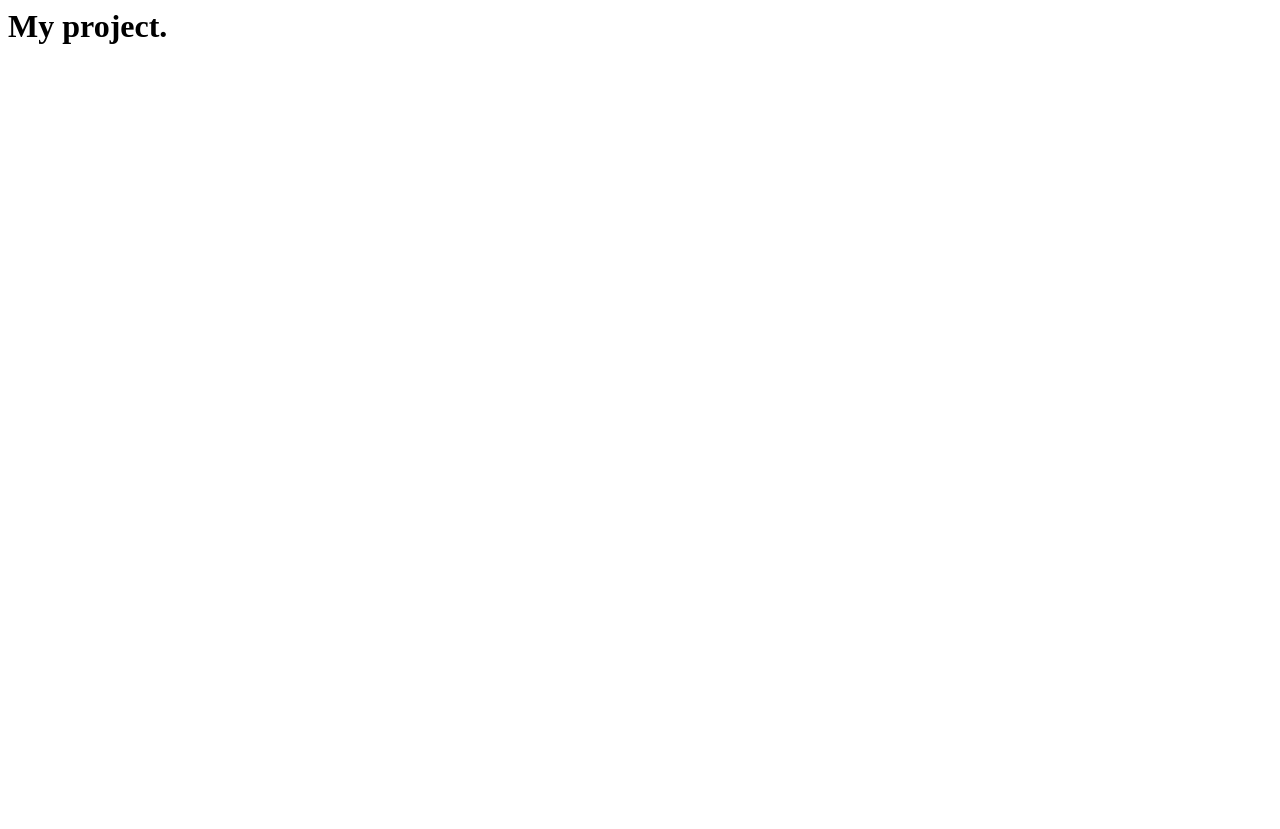
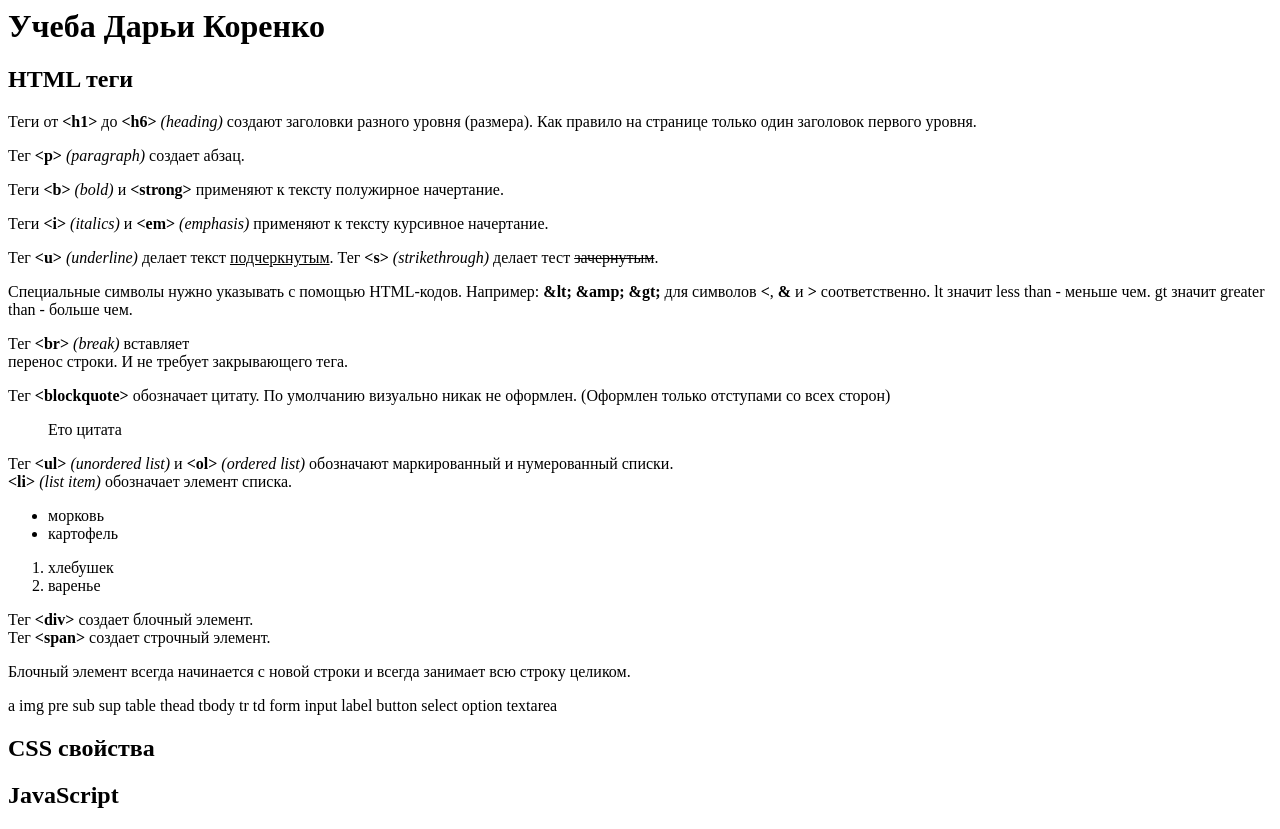
Before and after one commit to daryakorenko/javascript-lessons, a plain HTML site: page index.html in a window 1280 px wide. Before the commit the page ends 800 px from the top, so only its background shows below. Drawn offline with Linux system fonts and the light colour scheme.

Commit message:
Писала про теги

```diff
--- a/index.html
+++ b/index.html
@@ -6,6 +6,61 @@
     <script src="script.js" defer></script>
   </head>
   <body>
-    <h1 id="title">My project.</h1>
+    <h1 id="title">Учеба Дарьи Коренко</h1>
+    <h2>НTML теги</h2>
+    <p>
+      Теги от <b>&lt;h1&gt;</b> до <b>&lt;h6&gt;</b> <i>(heading)</i> создают заголовки разного уровня (размера). Как правило на странице только один заголовок первого уровня.
+    </p>
+    <p>
+      Тег <b>&lt;p&gt;</b> <i>(paragraph)</i> создает абзац.
+    </p>
+    <p>
+      Теги <b>&lt;b&gt;</b> <i>(bold)</i> и <strong>&lt;strong&gt;</strong> применяют к тексту полужирное начертание.
+    </p>
+    <p>
+      Теги <b>&lt;i&gt;</b> <i>(italics)</i> и <b>&lt;em&gt;</b> <i>(emphasis)</i> применяют к тексту курсивное начертание.
+    </p>
+    <p>
+      Тег <b>&lt;u&gt;</b> <i>(underline)</i> делает текст <u>подчеркнутым</u>. Тег <b>&lt;s&gt;</b> <i>(strikethrough)</i> делает тест <s>зачернутым</s>.
+    </p>
+    <p>
+      Специальные символы нужно указывать с помощью HTML-кодов. Например: <b>&amp;lt; &amp;amp; &amp;gt;</b> для символов <b>&lt;</b>, <b>&amp;</b> и <b>&gt;</b> соответственно. lt значит less than - меньше чем. gt значит greater than - больше чем.
+    </p>
+    <p>
+      Тег <b>&lt;br&gt;</b> <i>(break)</i> вставляет <br>перенос строки. И не требует закрывающего тега.
+    </p>
+    <p>
+      Тег <b>&lt;blockquote&gt;</b> обозначает цитату. По умолчанию визуально никак не оформлен. (Оформлен только отступами со всех сторон)
+    </p>
+    <blockquote>Ето цитата</blockquote>
+    <p>
+      Тег <b>&lt;ul&gt;</b> <i>(unordered list)</i>  и <b>&lt;ol&gt;</b> <i>(ordered list)</i>  обозначают маркированный и нумерованный списки. <br> <b>&lt;li&gt;</b> <i>(list item)</i> обозначает элемент списка.
+    </p>
+    <ul>
+      <li>морковь</li>
+      <li>картофель</li>
+    </ul>
+    <ol>
+      <li>хлебушек</li>
+      <li>варенье</li>
+    </ol>
+    <p>
+      Тег <b>&lt;div&gt;</b> создает блочный элемент. <br> Тег <b>&lt;span&gt;</b> создает строчный элемент.
+    </p>
+    <p>
+      Блочный элемент всегда начинается с новой строки и всегда занимает всю строку целиком.
+    </p>
+    <p>
+      a
+      img
+      pre
+      sub sup
+
+      table thead tbody tr td
+
+      form input label button select option textarea
+    </p>
+    <h2> CSS свойства </h2>
+    <h2> JavaScript </h2>
   </body>
 </html>
```
